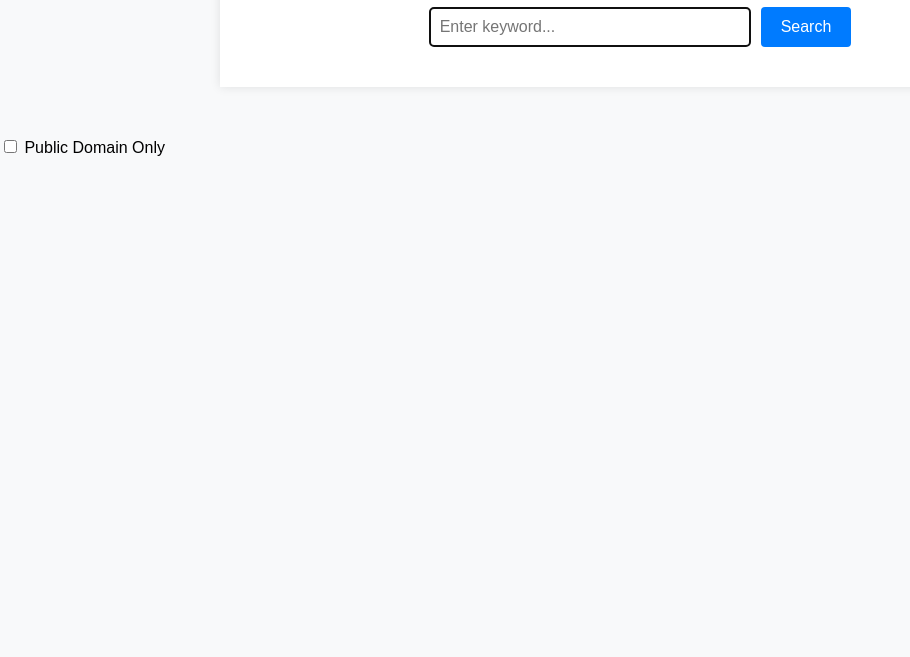
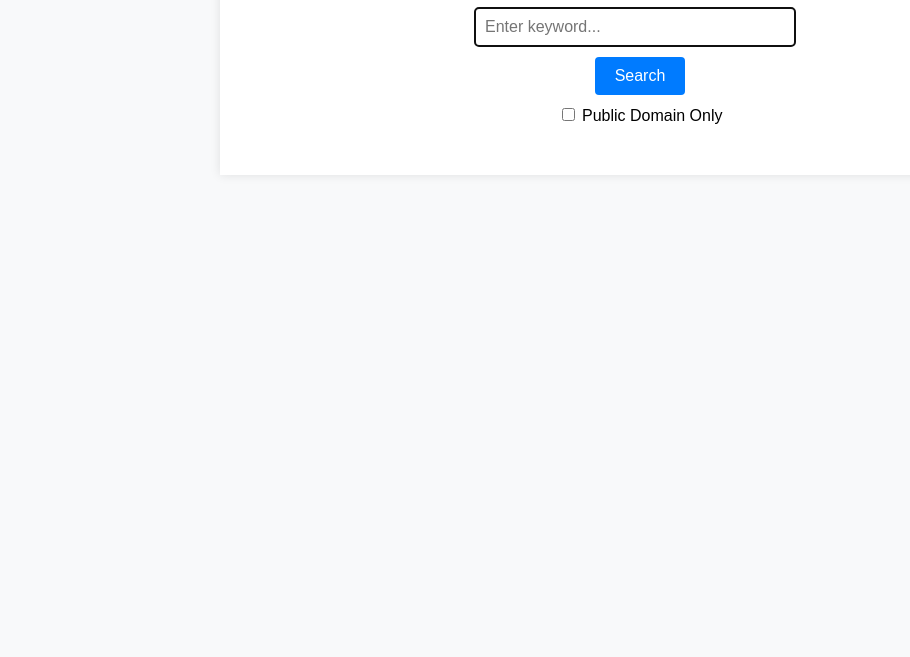
Before and after one commit to 870628627/task2-web, a plain HTML site: page index.html in a window 1280 px wide. Shown: the part 143-800 px from the top of the page, without its empty margins (0-910 px from the left). Drawn offline with Linux system fonts and the light colour scheme.

Commit message:
Update index.html

```diff
--- a/index.html
+++ b/index.html
@@ -9,19 +9,20 @@
     <div class="container">
         <h1>Search for Artworks</h1>
         <form id="searchForm">
-            <!-- 添加 autofocus 属性 -->
             <input type="text" id="searchQuery" placeholder="Enter keyword..." autofocus>
             <button type="submit">Search</button>
+            <!-- 将复选框放置在表单内 -->
+            <div class="checkbox-container">
+                <label>
+                    <input type="checkbox" id="publicDomainCheckbox">
+                    Public Domain Only
+                </label>
+            </div>
         </form>
         <div id="results"></div>
     </div>
     <script src="art_search.js"></script>
 </body>
-
-<label>
-    <input type="checkbox" id="publicDomainCheckbox">
-    Public Domain Only
-</label>
 
 <style>
     body {
@@ -45,7 +46,8 @@
 
     form {
         display: flex;
-        justify-content: center;
+        flex-direction: column;
+        align-items: center; /* 居中对齐表单内容 */
         margin-bottom: 20px;
     }
 
@@ -56,6 +58,7 @@
         border: 1px solid #ddd;
         border-radius: 4px;
         margin-right: 10px;
+        margin-bottom: 10px; /* 添加底部外边距 */
     }
 
     button {
@@ -66,10 +69,18 @@
         background-color: #007bff;
         color: white;
         cursor: pointer;
+        margin-bottom: 10px; /* 添加底部外边距 */
     }
 
     button:hover {
         background-color: #0056b3;
+    }
+
+    /* 复选框容器居中 */
+    .checkbox-container {
+        display: flex;
+        justify-content: center;
+        margin-bottom: 10px;
     }
 
     #results {
```
